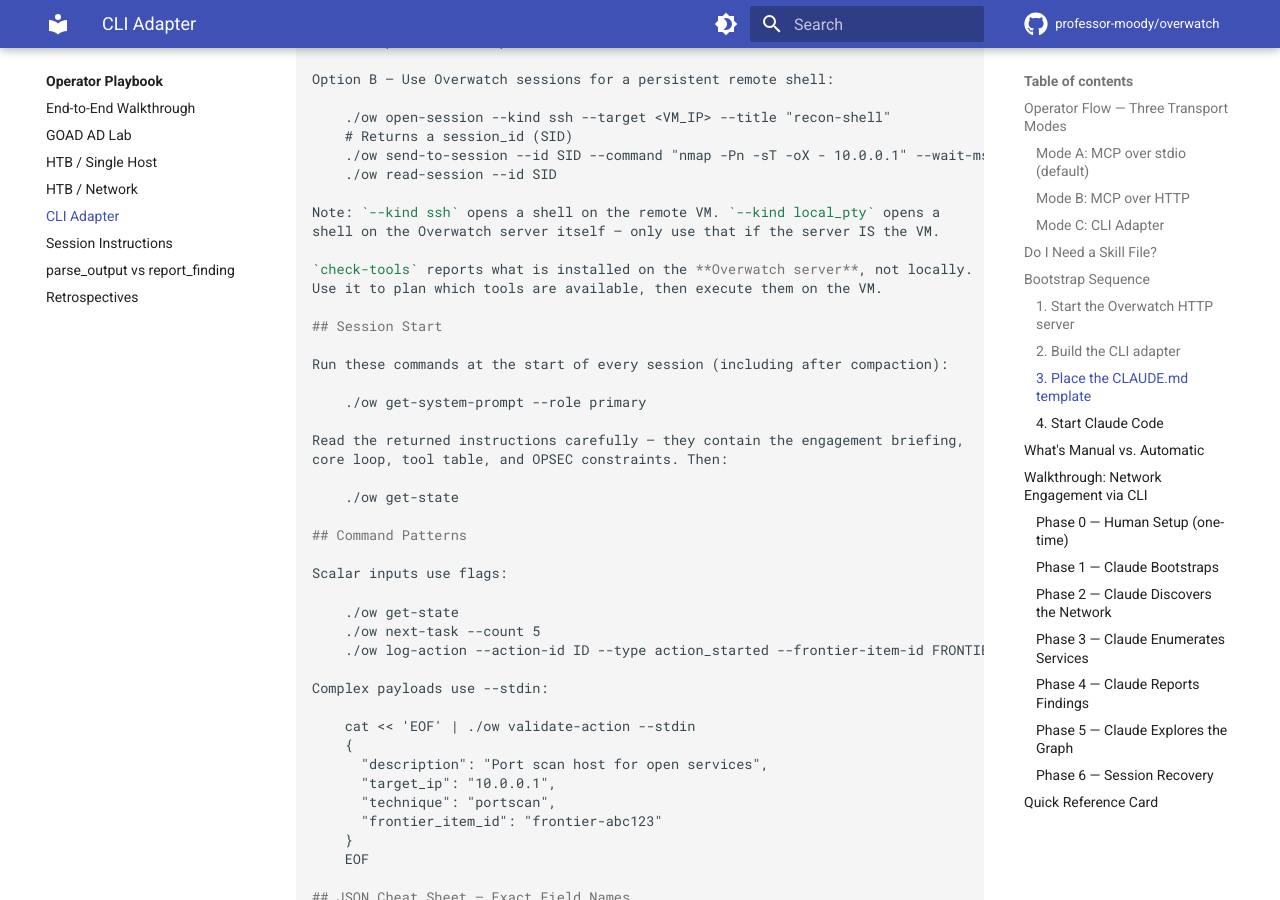
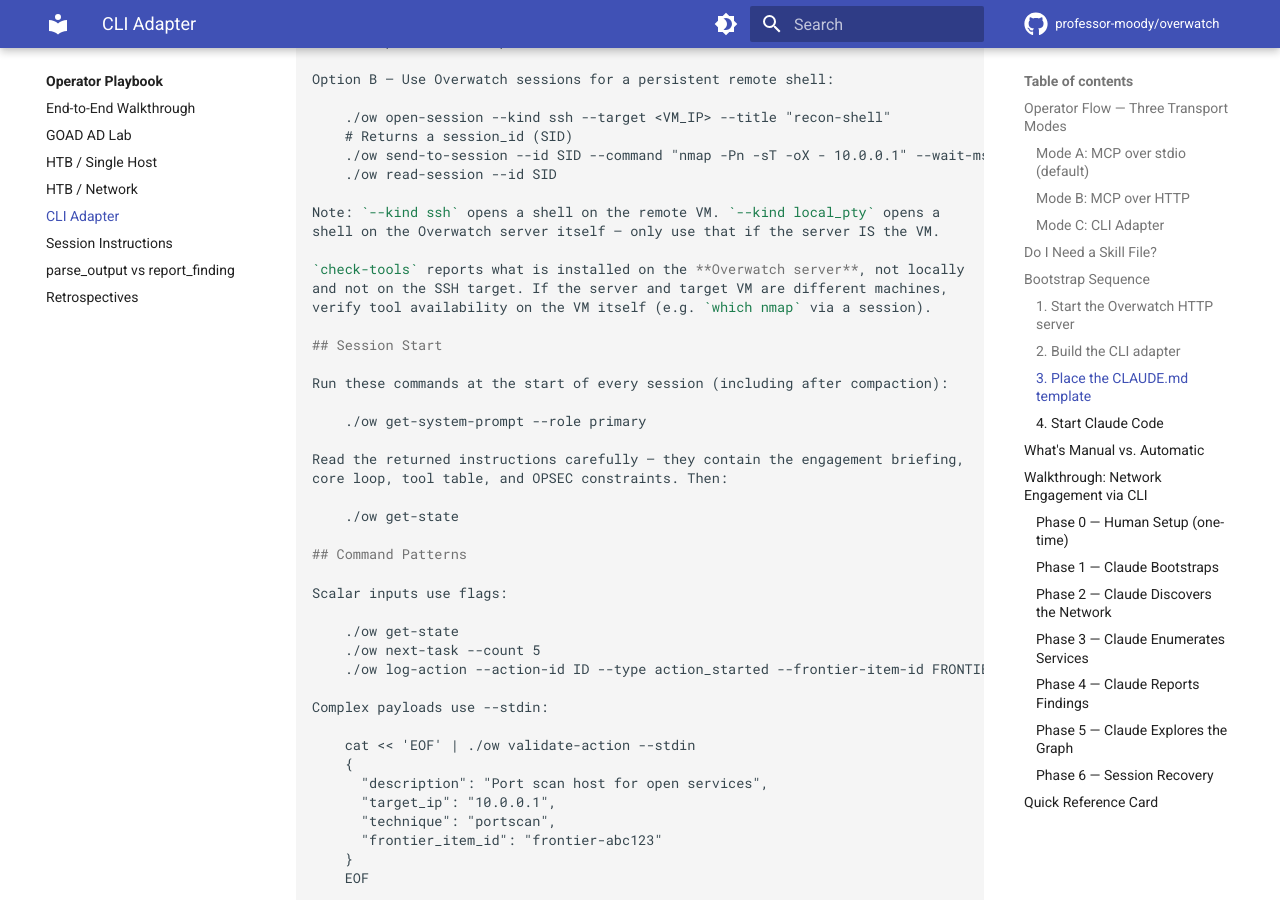
Before and after one commit to professor-moody/overwatch, an MkDocs documentation site: the page built from docs/playbook/cli-adapter.md, in a window 1280 px wide and 900 px high, scrolled down 3300 px. Built offline with MkDocs 1.6.1 and Material for MkDocs 9.7.7, drawn with Linux system fonts in a browser that asks for light colours; comment, search, counter and statistics services are not loaded.

Commit message:
docs: clarify check-tools scope in execution model
check-tools inspects the Overwatch server, not the SSH target VM.
Added guidance to verify tools on the VM itself when they differ.

```diff
--- a/docs/playbook/cli-adapter.md
+++ b/docs/playbook/cli-adapter.md
@@ -138,8 +138,9 @@
 Note: `--kind ssh` opens a shell on the remote VM. `--kind local_pty` opens a
 shell on the Overwatch server itself — only use that if the server IS the VM.
 
-`check-tools` reports what is installed on the **Overwatch server**, not locally.
-Use it to plan which tools are available, then execute them on the VM.
+`check-tools` reports what is installed on the **Overwatch server**, not locally
+and not on the SSH target. If the server and target VM are different machines,
+verify tool availability on the VM itself (e.g. `which nmap` via a session).
 
 ## Session Start
 
```
